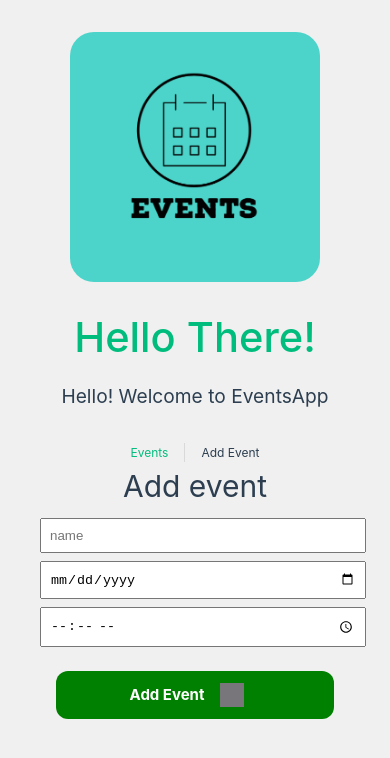
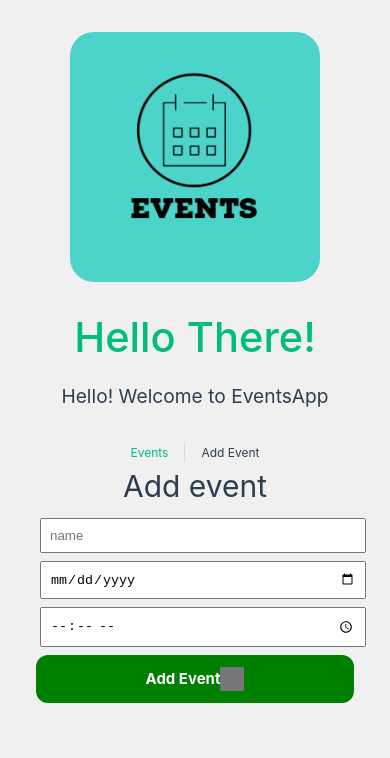
Before and after one commit to Grrom/events_app, a Vue app in the folder frontend/: page /addEvent in a window 390 px wide. Shown: the top 758 px of the page. Built offline with nearby package versions, Linux system fonts and the light colour scheme; grey boxes are pictures that could not be loaded.

Commit message:
refactor action buttons and change responsive design

```diff
--- a/frontend/src/components/ActionButton.vue
+++ b/frontend/src/components/ActionButton.vue
@@ -0,0 +1,65 @@
+
+<template>
+  <div :class="actionButton" v-on:click="runAction()">
+    <slot></slot>
+    <img alt="action-icon" class="action-icon" :src="icon" width="24" height="24"/>
+  </div>
+</template>
+
+<script setup lang="ts">
+import ActionButtonColor from '@/types/ActionButtonColor';
+
+const props = defineProps<{
+  icon: string,
+  runAction:()=>void,
+  color: ActionButtonColor,
+}>()
+
+function getColor(){
+    if(props.color === ActionButtonColor.brown)
+        return "brown-icon"
+    if(props.color === ActionButtonColor.red)
+        return "red-icon"
+    if(props.color === ActionButtonColor.green)
+        return "green-icon"
+    return ""
+}
+
+let actionButton = "action-button " + getColor();
+</script>
+
+<style scoped>
+.action-button{
+  display: flex;
+  justify-content: center;
+  background-color: red;
+  padding: 12px;
+  border-radius: 12px;
+  margin:0 4px;
+}
+
+.action-button:hover{
+  transition: 100ms;
+  transform: scale(1.02);
+}
+
+.action-button:active {
+  transform: scale(0.9);
+  box-shadow: 0 0 0 0 #fff;
+}
+
+.action-icon{
+  display: block;
+  filter: invert(96%) sepia(6%) saturate(241%) hue-rotate(227deg) brightness(117%) contrast(100%);
+}
+.green-icon{
+    background-color: green;
+}
+.red-icon{
+    background-color: red;
+}
+.brown-icon{
+    background-color: brown;
+}
+
+</style>
--- a/frontend/src/components/EventItem.vue
+++ b/frontend/src/components/EventItem.vue
@@ -5,12 +5,8 @@
       <div class="date">Date: {{ props.item!.date }}</div>
       <div class="time">Date: {{ props.item!.time }}</div>
     </div>
-    <div class="update-button" v-on:click="updateEvent()">
-      <img alt="update-icon" class="update-icon" src="@/assets/update.svg" width="24" height="24" />
-    </div>
-    <div class="delete-button" v-on:click="deleteEvent()">
-      <img alt="delete-icon" class="delete-icon" src="@/assets/delete.svg" width="24" height="24" />
-    </div>
+    <ActionButton :color="ActionButtonColor.brown" icon="/src/assets/update.svg" :run-action="updateEvent"/>
+    <ActionButton :color="ActionButtonColor.red" icon="/src/assets/delete.svg" :run-action="deleteEvent"/>
   </div>
 </template>
 
@@ -18,6 +14,8 @@
 import AlertHelper from "@/helpers/AlertHelper";
 import ApiHelper from "@/helpers/ApiHelper";
 import EventModel from "@/types/EventModel";
+import ActionButtonColor from "@/types/ActionButtonColor";
+import ActionButton from '../components/ActionButton.vue'
 
 const emit = defineEmits(['delete'])
 
@@ -85,12 +83,14 @@ function updateEvent() {
 
 .item{
   align-items: center;
-  margin: 12px;
+  margin: 4px;
   padding: 12px;
   background-color: white;
   border-radius: 12px;
   box-shadow: 1px 1px #dadada;
   display: flex;
+  min-width: 200px;
+  max-width: 300px;
 }
 
 .details{
@@ -100,51 +100,4 @@ function updateEvent() {
 .name{
   font-weight: bold;
 }
-
-.delete-button{
-  background-color: red;
-  padding: 12px;
-  border-radius: 12px;
-}
-
-.delete-button:hover{
-  transition: 100ms;
-  transform: scale(1.02);
-}
-
-.delete-button:active {
-  transform: scale(0.9);
-  box-shadow: 0 0 0 0 #fff;
-}
-
-.delete-icon{
-  display: block;
-  filter: invert(96%) sepia(6%) saturate(241%) hue-rotate(227deg) brightness(117%) contrast(100%);
-}
-
-.update-button{
-  margin-right: 16px;
-  background-color: brown;
-  padding: 12px;
-  border-radius: 12px;
-}
-
-.update-button:hover{
-  transition: 100ms;
-  transform: scale(1.02);
-}
-
-.update-button:active {
-  transform: scale(0.9);
-  box-shadow: 0 0 0 0 #fff;
-}
-
-.update-icon{
-  display: block;
-  filter: invert(96%) sepia(6%) saturate(241%) hue-rotate(227deg) brightness(117%) contrast(100%);
-}
-
-
-
-
 </style>
--- /dev/null
+++ b/frontend/src/types/ActionButtonColor.ts
@@ -0,0 +1,7 @@
+enum ActionButtonColor {
+  green,
+  red,
+  brown,
+}
+
+export default ActionButtonColor;
--- a/frontend/src/views/AddEvent.vue
+++ b/frontend/src/views/AddEvent.vue
@@ -6,10 +6,9 @@
       <input id="date" type="date" placeholder="date" :min="today">
       <input id="time" type="time" placeholder="time" max="20:00">
     </div>
-    <div class="add-button" v-on:click="addEvent()">
+    <ActionButton :color="ActionButtonColor.green" icon="/src/assets/add.svg" :run-action="addEvent">
       <span class="add-text">Add Event</span>
-      <img alt="add-icon" class="add-icon" src="@/assets/add.svg" width="24" height="24"/>
-    </div>
+    </ActionButton>
   </div>
 </template>
 
@@ -17,6 +16,8 @@
 import AlertHelper from '@/helpers/AlertHelper';
 import ApiHelper from '@/helpers/ApiHelper';
 import router from '@/router';
+import ActionButtonColor from "@/types/ActionButtonColor";
+import ActionButton from '../components/ActionButton.vue'
 import { useEventsStore } from '@/stores/events';
 
 let eventsStore = useEventsStore()
@@ -53,7 +54,6 @@ function addEvent(){
   let adding =AlertHelper.showLoading("Adding Event.");
 
   ApiHelper.createEvent(name, date, time).then((value=>{
-    eventsStore.setNeedsRefresh()
     AlertHelper.successToast("Event successfully added.")
     router.push('/')
     adding.close()
--- a/frontend/src/views/EventsView.vue
+++ b/frontend/src/views/EventsView.vue
@@ -9,7 +9,7 @@
     </div>
 
     <div class="events-container" v-if="(eventsStore.events?.length??0)>0" >
-      <EventItem v-for="(item, _) in eventsStore.events" :item="item" @delete="deleteEvent" :id="_"/>
+      <EventItem v-for="(item, _) in eventsStore.events" :item="item" @delete="deleteEvent"/>
     </div>
 
   </div>
@@ -28,7 +28,7 @@ onMounted(async () => {
 })
 async function  getEvents(){
   let response = await ApiHelper.getEvents()
-  eventsStore.setEvents(response);
+  eventsStore.setEvents([...response,...response]);
 }
 
 function deleteEvent(id:string){
@@ -46,15 +46,17 @@ function deleteEvent(id:string){
 }
 </script>
 
-<style>
+<style scoped>
+.events{
+  width: 100%;
+}
 .events-container{
   justify-content: center;
   display: flex;
-  flex-direction: column;
+  flex-wrap: wrap;
+  max-height: 95vh;
+}
 
-  max-height: 100vh;
-  overflow: auto;
-}
 .loading-container{
   display: flex;
   justify-content: center;
```
